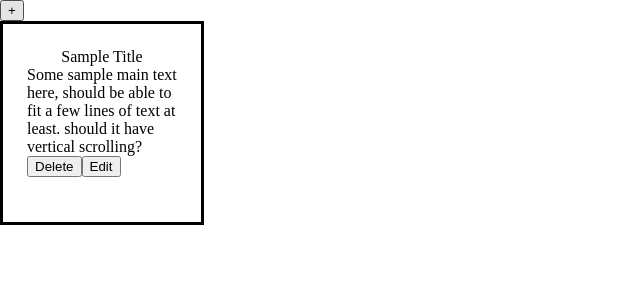
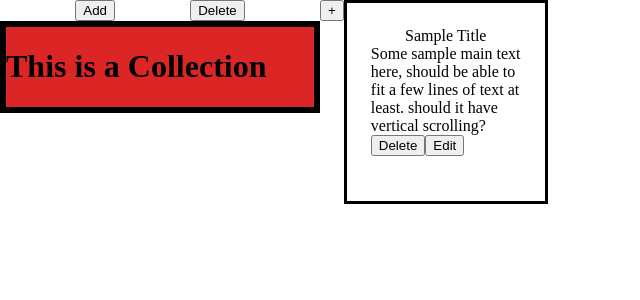
Before and after one commit to Slenderslayer88/Nuxt_Notes, a Vue app in the folder Vue-Notes-App/: page / in a window 1280 px wide. Shown: the top 300 px of the page, without its empty margins (0-640 px from the left). Built offline with nearby package versions, Linux system fonts and the light colour scheme.

Commit message:
Added collection bar and buttons

```diff
--- a/Vue-Notes-App/index.html
+++ b/Vue-Notes-App/index.html
@@ -7,7 +7,7 @@
     <title>Vite App</title>
   </head>
   <body>
-    <div id="app"></div>
+    <div id="app" style="display: contents;"></div>
     <script type="module" src="/src/main.js"></script>
   </body>
 </html>
--- a/Vue-Notes-App/src/App.vue
+++ b/Vue-Notes-App/src/App.vue
@@ -8,8 +8,8 @@ const num = 10;
 
 <template>
 	<div id="top"></div>
-    <CollectionBar />
-	<NotesContainer />
+    <CollectionBar class="w-1/4 h-screen"/>
+	<NotesContainer class="w-3/4 h-screen"/>
 	<!-- <RouterView /> -->
 </template>
 
--- a/Vue-Notes-App/src/components/CollectionBar.vue
+++ b/Vue-Notes-App/src/components/CollectionBar.vue
@@ -1,7 +1,13 @@
 <template>
-	<div class="collection-container">
-          <NoteCollection></NoteCollection>
-	</div>
+    <div>
+        <div class="justify-evenly flex">
+            <button class="inline">Add</button>
+            <button class="inline">Delete</button>
+        </div>
+        <div class="collection-container border-solid border-3">
+            <NoteCollection></NoteCollection>
+        </div>
+    </div>
 </template>
 
 <script setup>
--- a/Vue-Notes-App/src/components/NoteCollection.vue
+++ b/Vue-Notes-App/src/components/NoteCollection.vue
@@ -1,7 +1,7 @@
 <template>
-    <div id="border bg-red-600">
+    <div class="border-solid border-3 bg-red-600">
         <div id="title">
-
+            <h1>This is a Collection</h1>
         </div>
     </div>
 </template>
```
